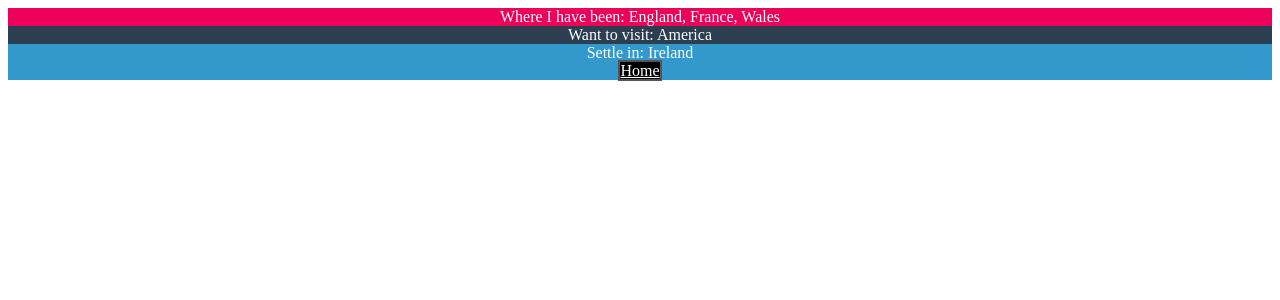
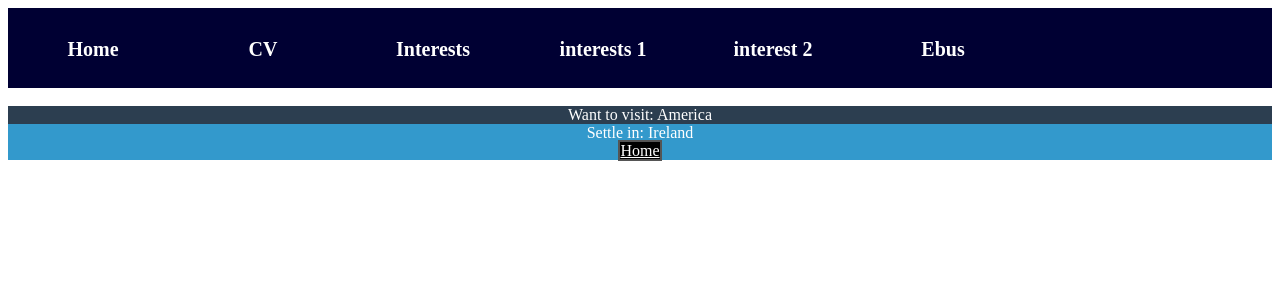
Before and after one commit to JoeLane15/is117477354, a PHP site: page /Interests/travel.html in a window 1280 px wide. Shown: the top 300 px of the page. Run offline with PHP 8.4, Linux system fonts and the light colour scheme; some libraries are stand-ins or nearby versions.

Commit message:
Backgrounds and Nav

```diff
--- a/Interests/int_pages.css
+++ b/Interests/int_pages.css
@@ -1,5 +1,6 @@
 #section1{
-    background-color: rgb(238, 0, 90);
+    background-image: url("");
+    background-size: cover;
 }
 
 #section2{
--- a/Interests/travel.html
+++ b/Interests/travel.html
@@ -26,6 +26,18 @@
     </head>
     <body>
 
+     <div id="Navbar">
+              </div>
+               <div class="nav">
+         <ul>
+    <li><a href="#">Home</a></li>
+    <li><a href="../CV/cv_page1.html">CV</a></li>
+    <li><a href="Interests/Sports.html">Interests</a></li>
+    <li><a href="#">interests 1</a></li>
+    <li><a href="#">interest 2</a></li>
+     <li> <a href="eBusiness/Ebus1.php">Ebus</a></li>
+    </ul>
+    </div>
         <div id="pagepiling">
 	        <div class="section" id="section1">Where I have been: England, France, Wales</div>
 	        <div class="section" id="section2">Want to visit: America </div>
--- a/mystylesheet.css
+++ b/mystylesheet.css
@@ -8,6 +8,7 @@
     background-color: black;
     color: white;
      border: 2px solid #555555;
+     text-align:center;
 }
 
 .btn:hover {
@@ -15,8 +16,10 @@
     color:red;
 }
 
+
+
 #hero {
-    background-image: url("https://encrypted-tbn0.gstatic.com/images?q=tbn:ANd9GcT_J1XZVhrgEnKh0gIsD5ytYofWHf_fRd-yL931kQaqFhAw-U4s");
+    background-image: url("https://i2.wp.com/techbeasts.com/wp-content/uploads/2016/12/Wonderful_Nature_Look_of_Mountain_HD_Photos.jpg");
     background-size: cover;
     background-position: center center;
     position:relative;
@@ -35,3 +38,51 @@
     width:100%;
     z-index: -5;
 }
+
+#Navbar {
+
+         margin:0;
+         background:#f2f2f2f;
+     }
+     .nav{
+         width:100%;
+         background:#000033;
+         height:80px;
+     }
+     ul{
+    list-style:none;
+    padding:0;
+    margin:0;
+    position:absolute;
+     }
+     ul li {
+    float:left;
+    margin-top:20px;
+     }
+     ul li a{
+         width:150px;
+         color:white;
+         display:block;
+         text-decoration:none;
+         font-size:20px;
+         text-align:center;
+         padding:10px;
+         border-radius:10px;
+         font-family:Century Gothic;
+         font-weight:bold;
+     }
+     a:hover{
+         background:#669900;
+     }
+     ul li ul {
+         background:#000033;
+     }
+    ul li ul li{
+         float:none;
+     }
+     ul li ul {
+         display:none;
+     }
+ul li:hover ul {
+    diplay:block;
+}
```
Also changed, not shown: CV/cv_page1.html (+13 -0 lines), CV/cv_page2.html (+13 -0 lines), CV/cv_page3.html (+13 -0 lines), Interests/Sports.html (+13 -0 lines), homepage.html (+5 -48 lines).
